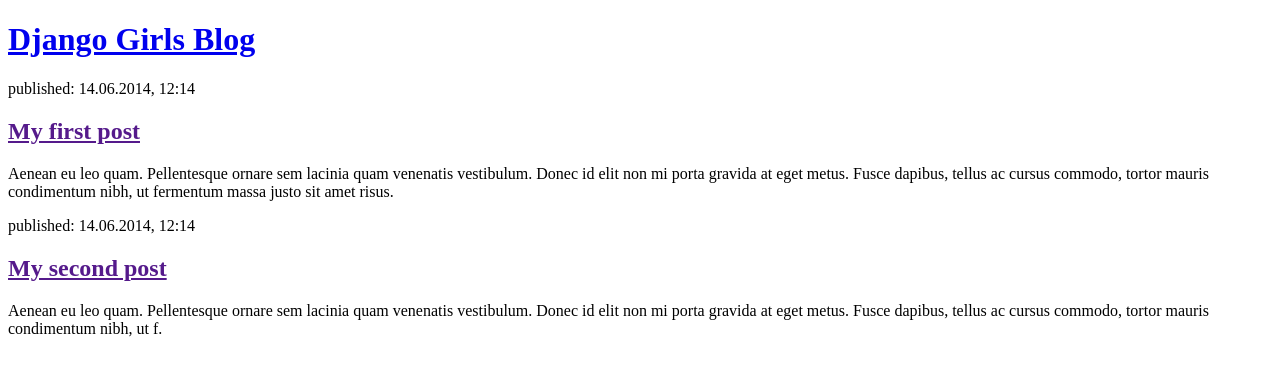
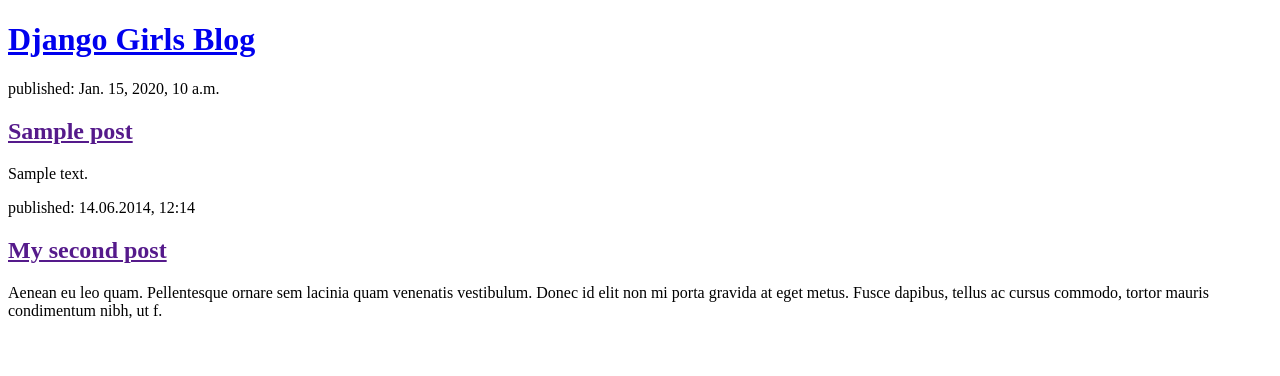
Before and after one commit to bropez/my-second-blog, a Django app: template mysite/blog/templates/blog/post_list.html in a window 1280 px wide. Shown: the top 376 px of the page. Run offline with Django 3.2, Linux system fonts and the light colour scheme; the template is opened without the code that fills it: values that come from a table or form of the project are taken from there, others are empty; tables that the repository leaves empty hold one stand-in row (values such as "Sample post").

Commit message:
Modified templates to display posts from database.

```diff
--- a/mysite/blog/templates/blog/post_list.html
+++ b/mysite/blog/templates/blog/post_list.html
@@ -10,9 +10,13 @@
         </div>
 
         <div>
-            <p>published: 14.06.2014, 12:14</p>
-            <h2><a href="">My first post</a></h2>
-            <p>Aenean eu leo quam. Pellentesque ornare sem lacinia quam venenatis vestibulum. Donec id elit non mi porta gravida at eget metus. Fusce dapibus, tellus ac cursus commodo, tortor mauris condimentum nibh, ut fermentum massa justo sit amet risus.</p>
+            {% for current_post in posts %}
+            <div>
+                <p>published: {{ current_post.published_date }}</p>
+                <h2><a href="">{{ current_post.workout_name }}</a></h2>
+                <p>{{ current_post.text|linebreaksbr }}</p>
+            </div>
+            {% endfor %}
         </div>
 
         <div>
--- a/mysite/blog/views.py
+++ b/mysite/blog/views.py
@@ -1,5 +1,8 @@
 from django.shortcuts import render
+from django.utils import timezone
+from .models import Post
 
 
 def post_list(request):
-    return render(request, 'blog/post_list.html', {})
+    posts = Post.objects.filter(published_date__lte=timezone.now()).order_by('published_date')
+    return render(request, 'blog/post_list.html', {'posts': posts})
```
